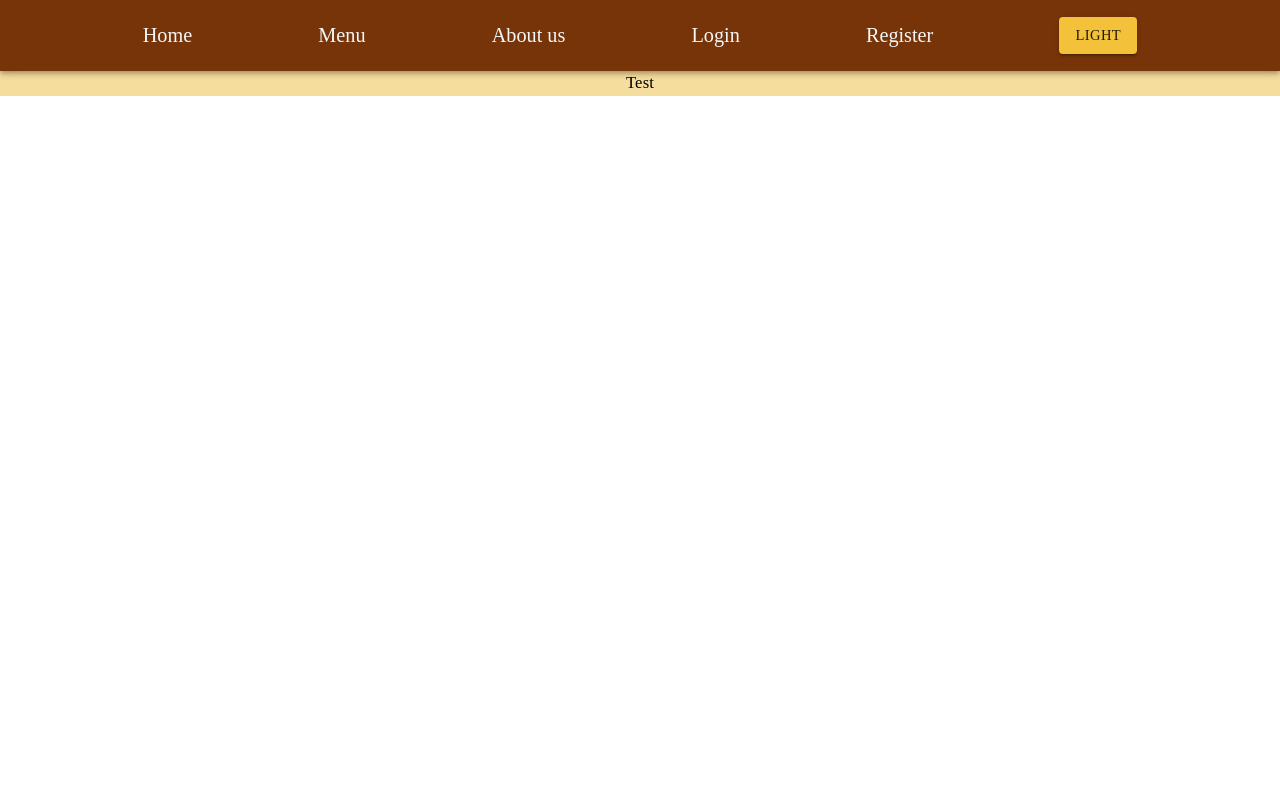
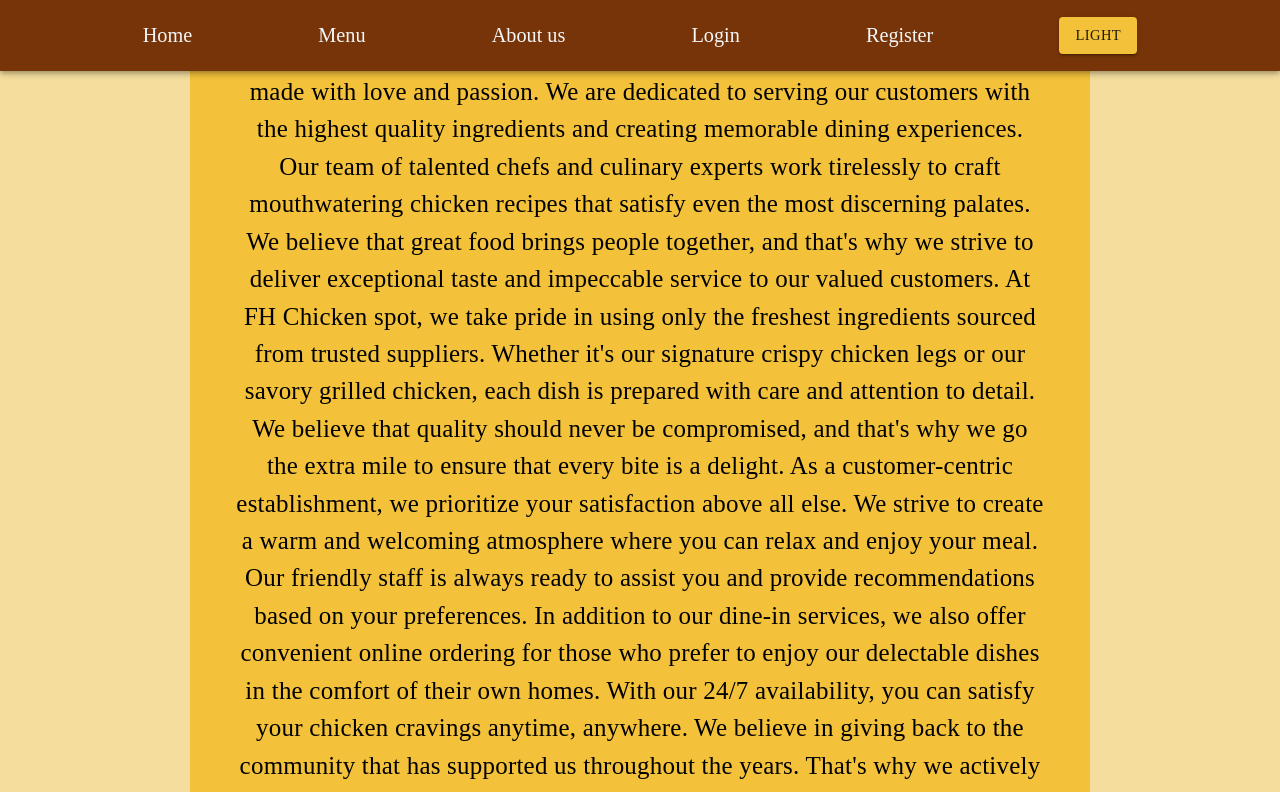
Before and after one commit to availeableusername/ITP_FH2023, a React (Create React App) app: page /about in a window 1280 px wide. Shown: the top 792 px of the page. Built offline with nearby package versions, Linux system fonts and the light colour scheme; no server answers.

Commit message:
About Section redesign

```diff
--- a/src/context/package.json
+++ b/src/context/package.json
@@ -13,6 +13,7 @@
   "dependencies": {
     "cors": "^2.8.5",
     "express": "^4.18.2",
+    "express-session": "^1.17.3",
     "mysql": "^2.18.1",
     "nodemon": "^2.0.22"
   }
--- a/src/sections/About.js
+++ b/src/sections/About.js
@@ -1,11 +1,32 @@
-import { Grid, Typography } from '@mui/material'
+import { Box, Grid, Typography } from '@mui/material'
 import React from 'react'
 
 function About() {
     return (
-        <Grid>
-            <Typography>Test</Typography>
-        </Grid>
+        <Box bgcolor="#f3c23a" height="100vh" display="flex" alignItems="center">
+            <Grid container justifyContent="center">
+                <Typography component="div" sx={{ width: '90%', maxWidth: '900px', color: '#000', textAlign: 'center' }}>
+                    <Typography variant="h3" component="h3" sx={{ marginBottom: '1rem', fontSize: '2.5rem', marginTop: '0' }}>
+                        About Us
+                    </Typography>
+                    <Typography component="p" sx={{ fontSize: '1.5rem', marginTop: '0.5rem' }}>
+                        FH Chicken spot is a leading provider of delicious chicken dishes that are made with love and passion. We are dedicated to serving our customers with the highest quality ingredients and creating memorable dining experiences.
+
+                        Our team of talented chefs and culinary experts work tirelessly to craft mouthwatering chicken recipes that satisfy even the most discerning palates. We believe that great food brings people together, and that's why we strive to deliver exceptional taste and impeccable service to our valued customers.
+
+                        At FH Chicken spot, we take pride in using only the freshest ingredients sourced from trusted suppliers. Whether it's our signature crispy chicken legs or our savory grilled chicken, each dish is prepared with care and attention to detail. We believe that quality should never be compromised, and that's why we go the extra mile to ensure that every bite is a delight.
+
+                        As a customer-centric establishment, we prioritize your satisfaction above all else. We strive to create a warm and welcoming atmosphere where you can relax and enjoy your meal. Our friendly staff is always ready to assist you and provide recommendations based on your preferences.
+
+                        In addition to our dine-in services, we also offer convenient online ordering for those who prefer to enjoy our delectable dishes in the comfort of their own homes. With our 24/7 availability, you can satisfy your chicken cravings anytime, anywhere.
+
+                        We believe in giving back to the community that has supported us throughout the years. That's why we actively participate in local charity events and initiatives to make a positive impact on the lives of others.
+
+                        Thank you for choosing FH Chicken spot as your go-to destination for mouthwatering chicken delicacies. We look forward to serving you and creating memorable dining experiences that will keep you coming back for more.
+                    </Typography>
+                </Typography>
+            </Grid>
+        </Box>
     )
 }
 
```
Also changed, not shown: 1 other file (tests, documents, lock files or other folders).
